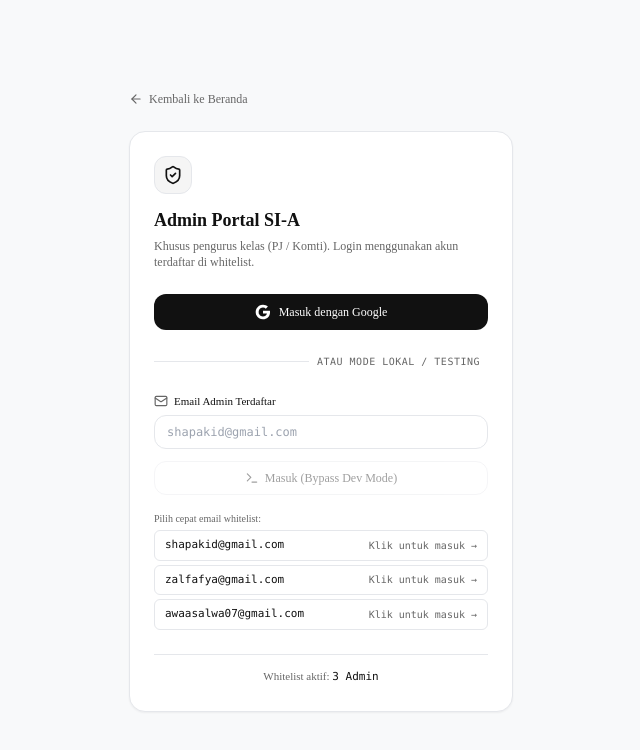
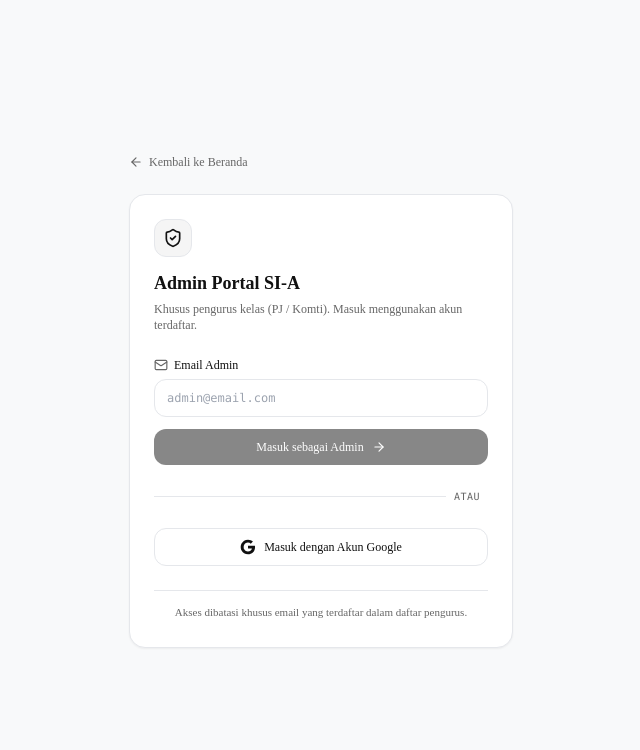
Before and after one commit to ShapakID/SI-A-Page, a Next.js app: page /admin/login in a window 1280 px wide. Shown: the top 750 px of the page, without its empty margins (319-959 px from the left). Built offline with nearby package versions, Linux system fonts and the light colour scheme.

Commit message:
fix(auth): hide admin emails from UI and ensure seamless login on Vercel

```diff
--- a/app/admin/login/page.tsx
+++ b/app/admin/login/page.tsx
@@ -4,54 +4,48 @@ import { Suspense, useState } from 'react';
 import { signIn } from 'next-auth/react';
 import { useSearchParams } from 'next/navigation';
 import Link from 'next/link';
-import { ArrowLeft, ShieldCheck, AlertCircle, Terminal, Mail } from 'lucide-react';
+import { ArrowLeft, ShieldCheck, AlertCircle, Mail, ArrowRight } from 'lucide-react';
 
 function LoginForm() {
   const searchParams = useSearchParams();
   const errorParam = searchParams.get('error');
 
-  const [devEmail, setDevEmail] = useState('');
-  const [loadingDev, setLoadingDev] = useState(false);
+  const [email, setEmail] = useState('');
+  const [loadingEmail, setLoadingEmail] = useState(false);
   const [loadingGoogle, setLoadingGoogle] = useState(false);
 
   const getErrorMessage = (error: string | null) => {
     if (!error) return null;
     switch (error) {
       case 'AccessDenied':
-        return 'Email Anda tidak terdaftar di whitelist ADMIN_EMAILS. Akses ditolak.';
       case 'CredentialsSignin':
-        return 'Email ini tidak terdaftar dalam whitelist admin.';
+        return 'Email tidak terdaftar atau tidak memiliki akses admin.';
+      case 'OAuthSignin':
+      case 'OAuthCallback':
+        return 'Gagal memproses autentikasi Google. Silakan masuk dengan email admin.';
       case 'config':
       case 'Configuration':
-        return 'Konfigurasi NextAuth/OAuth belum lengkap di .env.local.';
-      case 'OAuthSignin':
-      case 'OAuthCallback':
-        return 'Gagal memproses login Google OAuth. Periksa Client ID, Secret, atau Authorized Redirect URI.';
+        return 'Sesi autentikasi telah direset. Silakan masukkan email admin Anda.';
       default:
-        return `Terjadi kesalahan autentikasi: ${error}`;
+        return 'Terjadi kendala saat verifikasi. Silakan coba kembali.';
     }
   };
 
   const errorMessage = getErrorMessage(errorParam);
 
-  const handleDevLogin = async (emailToUse?: string) => {
-    const target = (emailToUse || devEmail).trim();
+  const handleEmailLogin = async (e: React.FormEvent) => {
+    e.preventDefault();
+    const target = email.trim();
     if (!target) return;
-    setLoadingDev(true);
-    await signIn('dev-login', { email: target, callbackUrl: '/admin' });
-    setLoadingDev(false);
+    setLoadingEmail(true);
+    await signIn('admin-email', { email: target, callbackUrl: '/admin' });
+    setLoadingEmail(false);
   };
 
   const handleGoogleLogin = async () => {
     setLoadingGoogle(true);
     await signIn('google', { callbackUrl: '/admin' });
   };
-
-  const quickEmails = [
-    'shapakid@gmail.com',
-    'zalfafya@gmail.com',
-    'awaasalwa07@gmail.com',
-  ];
 
   return (
     <div className="w-full max-w-sm">
@@ -65,28 +59,64 @@ function LoginForm() {
 
       <div className="bg-canvas border border-hairline rounded-xl p-6 shadow-subtle space-y-6">
         <div className="space-y-1">
-          <div className="inline-flex p-2 rounded-lg bg-neutral-100 border border-hairline mb-2">
+          <div className="inline-flex p-2 rounded-lg bg-neutral-100 dark:bg-neutral-800 border border-hairline mb-2">
             <ShieldCheck className="w-5 h-5 text-ink" />
           </div>
           <h1 className="text-lg font-semibold text-ink">Admin Portal SI-A</h1>
           <p className="text-xs text-ink-muted">
-            Khusus pengurus kelas (PJ / Komti). Login menggunakan akun terdaftar di whitelist.
+            Khusus pengurus kelas (PJ / Komti). Masuk menggunakan akun terdaftar.
           </p>
         </div>
 
         {errorMessage && (
-          <div className="p-3 bg-red-50 border border-red-200 rounded-lg flex items-start gap-2.5 text-xs text-red-700">
+          <div className="p-3 bg-red-50 dark:bg-red-950/30 border border-red-200 dark:border-red-900 rounded-lg flex items-start gap-2.5 text-xs text-red-700 dark:text-red-400">
             <AlertCircle className="w-4 h-4 shrink-0 mt-0.5" />
             <span className="leading-relaxed">{errorMessage}</span>
           </div>
         )}
 
+        {/* Email Login Form */}
+        <form onSubmit={handleEmailLogin} className="space-y-3">
+          <div className="space-y-1.5">
+            <label className="text-xs font-medium text-ink flex items-center gap-1.5">
+              <Mail className="w-3.5 h-3.5 text-ink-muted" />
+              <span>Email Admin</span>
+            </label>
+            <input
+              type="email"
+              required
+              value={email}
+              onChange={(e) => setEmail(e.target.value)}
+              placeholder="admin@email.com"
+              className="w-full text-xs px-3 py-2.5 border border-hairline rounded-lg bg-canvas text-ink placeholder:text-ink-muted/50 focus:outline-none focus:ring-1 focus:ring-neutral-400 font-mono"
+            />
+          </div>
+
+          <button
+            type="submit"
+            disabled={loadingEmail || !email.trim()}
+            className="w-full py-2.5 px-4 bg-ink text-canvas hover:bg-neutral-800 disabled:opacity-50 text-xs font-medium rounded-lg transition-colors flex items-center justify-center gap-2"
+          >
+            <span>{loadingEmail ? 'Memproses...' : 'Masuk sebagai Admin'}</span>
+            <ArrowRight className="w-3.5 h-3.5" />
+          </button>
+        </form>
+
+        {/* Separator */}
+        <div className="relative flex items-center justify-center">
+          <div className="border-t border-hairline w-full" />
+          <span className="bg-canvas px-2 text-[10px] uppercase font-mono tracking-wider text-ink-muted shrink-0">
+            atau
+          </span>
+        </div>
+
         {/* Google OAuth Login */}
-        <div className="space-y-2">
+        <div>
           <button
+            type="button"
             onClick={handleGoogleLogin}
             disabled={loadingGoogle}
-            className="w-full py-2.5 px-4 bg-ink text-canvas hover:bg-neutral-800 disabled:opacity-50 text-xs font-medium rounded-lg transition-colors flex items-center justify-center gap-2"
+            className="w-full py-2.5 px-4 border border-hairline text-ink hover:bg-neutral-100 dark:hover:bg-neutral-800 disabled:opacity-50 text-xs font-medium rounded-lg transition-colors flex items-center justify-center gap-2"
           >
             <svg className="w-4 h-4" viewBox="0 0 24 24">
               <path
@@ -106,68 +136,13 @@ function LoginForm() {
                 d="M12 5.38c1.62 0 3.06.56 4.21 1.64l3.15-3.15C17.45 2.09 14.97 1 12 1 7.7 1 3.99 3.47 2.18 7.06l3.66 2.84c.87-2.6 3.3-4.52 6.16-4.52z"
               />
             </svg>
-            <span>{loadingGoogle ? 'Menghubungkan...' : 'Masuk dengan Google'}</span>
+            <span>{loadingGoogle ? 'Menghubungkan...' : 'Masuk dengan Akun Google'}</span>
           </button>
-        </div>
-
-        {/* Separator */}
-        <div className="relative flex items-center justify-center">
-          <div className="border-t border-hairline w-full" />
-          <span className="bg-canvas px-2 text-[10px] uppercase font-mono tracking-wider text-ink-muted shrink-0">
-            atau mode lokal / testing
-          </span>
-        </div>
-
-        {/* Local / Dev Mode Login */}
-        <div className="space-y-3">
-          <div className="space-y-1.5">
-            <label className="text-[11px] font-medium text-ink flex items-center gap-1.5">
-              <Mail className="w-3.5 h-3.5 text-ink-muted" />
-              <span>Email Admin Terdaftar</span>
-            </label>
-            <input
-              type="email"
-              value={devEmail}
-              onChange={(e) => setDevEmail(e.target.value)}
-              placeholder="shapakid@gmail.com"
-              className="w-full text-xs px-3 py-2 border border-hairline rounded-lg bg-canvas text-ink focus:outline-none focus:ring-1 focus:ring-neutral-400 font-mono"
-            />
-          </div>
-
-          <button
-            onClick={() => handleDevLogin()}
-            disabled={loadingDev || !devEmail.trim()}
-            className="w-full py-2 px-3 border border-hairline rounded-lg text-xs font-medium text-ink hover:bg-neutral-100 disabled:opacity-40 transition-colors flex items-center justify-center gap-1.5"
-          >
-            <Terminal className="w-3.5 h-3.5" />
-            <span>{loadingDev ? 'Memproses...' : 'Masuk (Bypass Dev Mode)'}</span>
-          </button>
-
-          {/* Quick Select Buttons */}
-          <div className="space-y-1 pt-1">
-            <span className="text-[10px] text-ink-muted block">Pilih cepat email whitelist:</span>
-            <div className="flex flex-col gap-1">
-              {quickEmails.map((email) => (
-                <button
-                  key={email}
-                  type="button"
-                  onClick={() => {
-                    setDevEmail(email);
-                    handleDevLogin(email);
-                  }}
-                  className="w-full text-left px-2.5 py-1.5 text-[11px] font-mono border border-hairline rounded hover:bg-neutral-100 text-ink transition-colors flex items-center justify-between"
-                >
-                  <span className="truncate">{email}</span>
-                  <span className="text-[10px] text-ink-muted shrink-0">Klik untuk masuk &rarr;</span>
-                </button>
-              ))}
-            </div>
-          </div>
         </div>
 
         <div className="pt-2 border-t border-hairline text-center">
           <span className="text-[11px] text-ink-muted">
-            Whitelist aktif: <code className="font-mono text-ink">3 Admin</code>
+            Akses dibatasi khusus email yang terdaftar dalam daftar pengurus.
           </span>
         </div>
       </div>
--- a/app/admin/page.tsx
+++ b/app/admin/page.tsx
@@ -19,12 +19,12 @@ export default async function AdminDashboardPage() {
   try {
     session = await getServerSession(authOptions);
   } catch (error) {
-    // Konfigurasi NextAuth rusak (mis. NEXTAUTH_SECRET kosong) tidak boleh bikin 500
     console.error('[admin] getServerSession failed:', error);
-    redirect('/admin/login?error=config');
+    redirect('/admin/login');
   }
 
-  if (!session?.user?.email || !isEmailWhitelisted(session.user.email)) {
+  const adminWhitelist = process.env.ADMIN_EMAILS || 'shapakid@gmail.com,zalfafya@gmail.com,awaasalwa07@gmail.com';
+  if (!session?.user?.email || !isEmailWhitelisted(session.user.email, adminWhitelist)) {
     redirect('/admin/login');
   }
 
--- a/lib/auth-guard.ts
+++ b/lib/auth-guard.ts
@@ -35,7 +35,7 @@ export function assertAdminSession(session: any): AdminUser {
   }
 
   const email = rawEmail.trim().toLowerCase();
-  const whitelist = process.env.ADMIN_EMAILS || '';
+  const whitelist = process.env.ADMIN_EMAILS || 'shapakid@gmail.com,zalfafya@gmail.com,awaasalwa07@gmail.com';
 
   if (!isEmailWhitelisted(email, whitelist)) {
     throw new Error(`Unauthorized: Email ${email} not whitelisted`);
--- a/lib/db.ts
+++ b/lib/db.ts
@@ -13,7 +13,8 @@ export function getDbClient(overrideUrl?: string): Client {
     return globalClient;
   }
 
-  const url = process.env.TURSO_DATABASE_URL || 'file:local.db';
+  const defaultUrl = process.env.VERCEL ? 'file:/tmp/local.db' : 'file:local.db';
+  const url = process.env.TURSO_DATABASE_URL || defaultUrl;
   const authToken = process.env.TURSO_AUTH_TOKEN;
 
   globalClient = createClient({
```
Also changed, not shown: auth.ts (+41 -39 lines).
